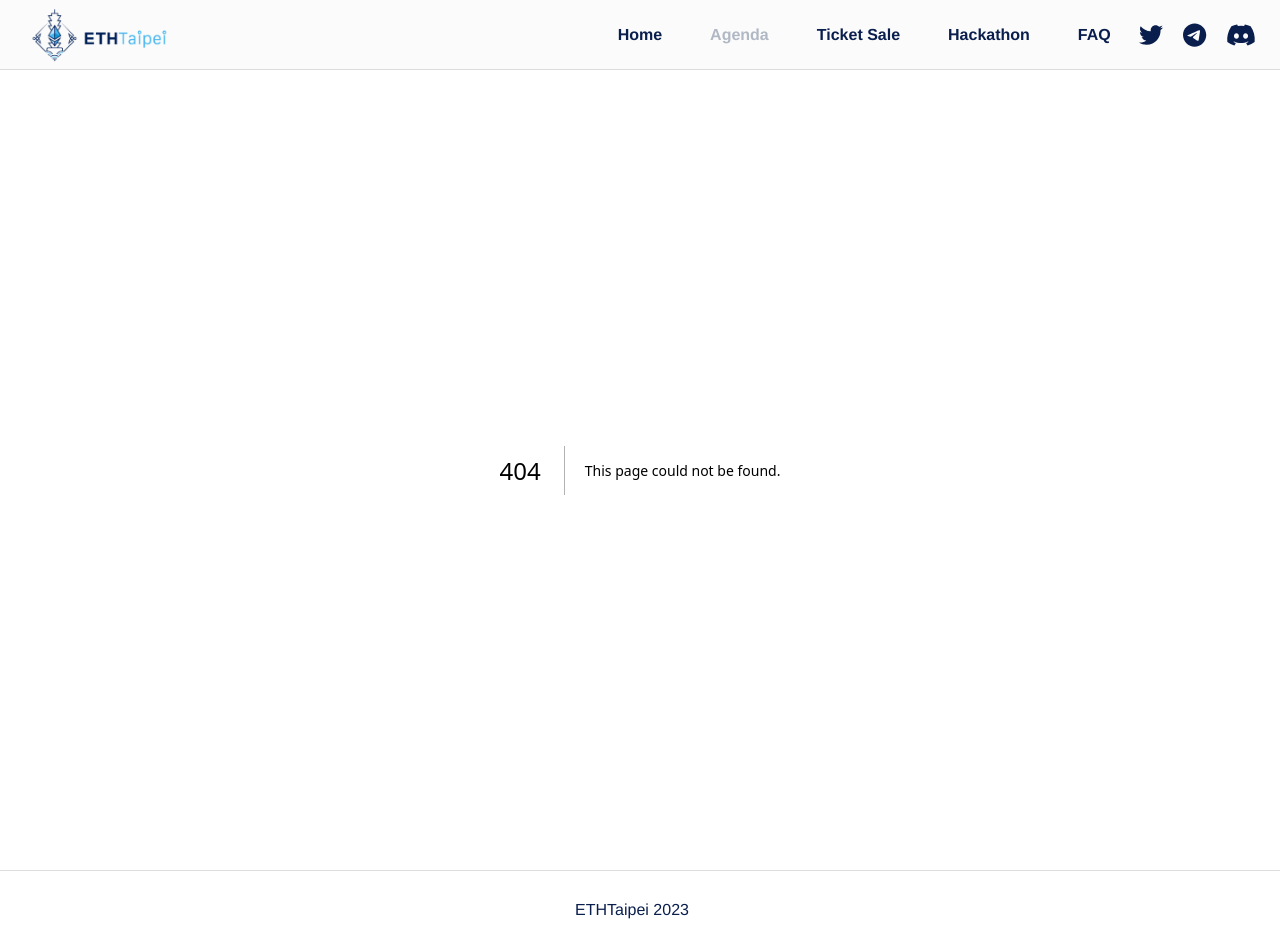
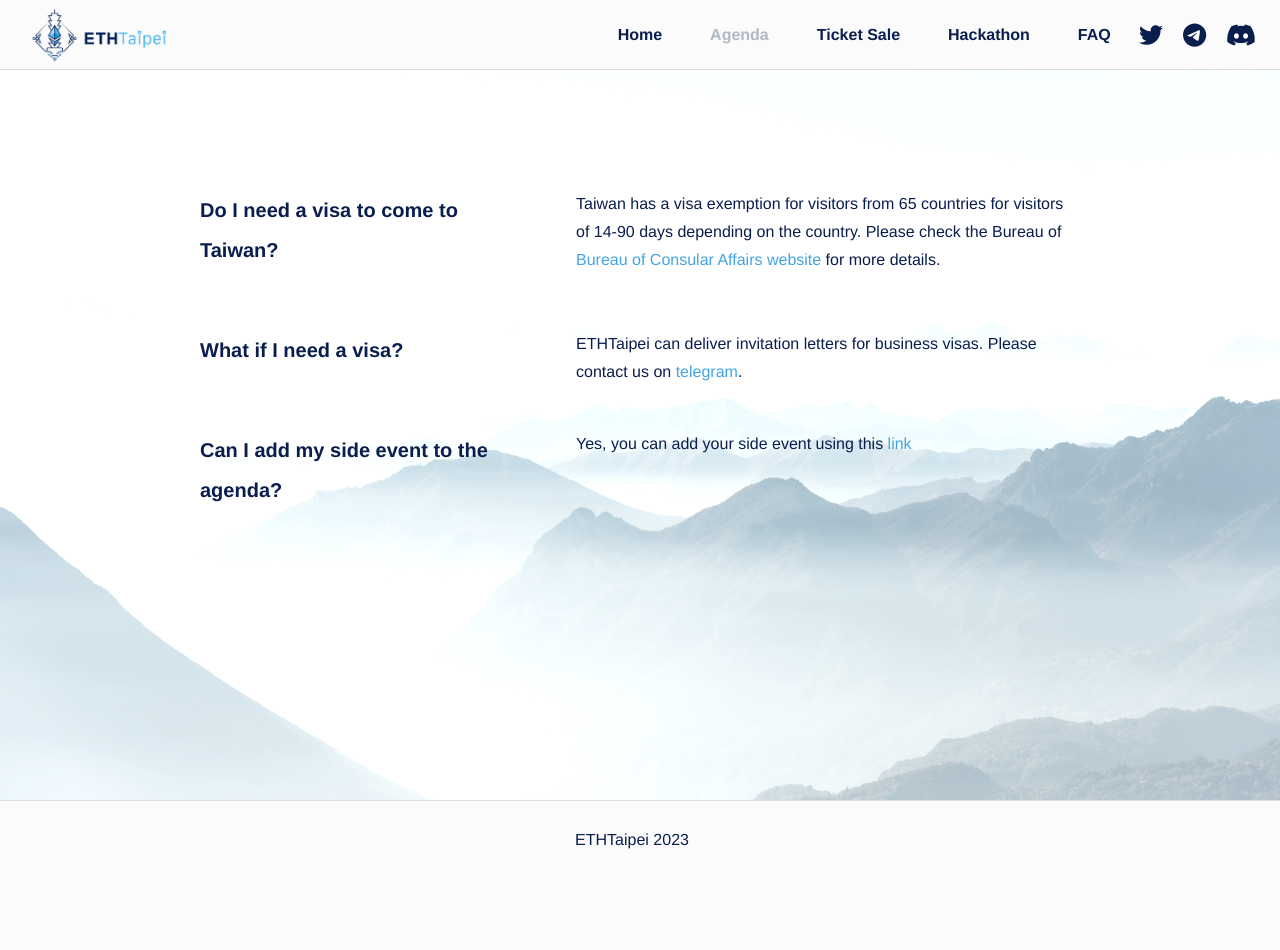
Before and after one commit to ETHTaipei/ETH-Taipei-Website, a Next.js app: page /faq in a window 1280 px wide. Before the commit this address had no page. After the commit the page ends 880 px from the top, so only its background shows below. Built offline with nearby package versions, Linux system fonts and the light colour scheme.

Commit message:
chore: rename files

```diff
--- a/components/VisaPage/Visa.tsx
+++ b/components/FAQPage/FAQ.tsx
@@ -7,7 +7,7 @@ import { visaUrl, telegramUrl, sideEvnetUrl } from "@/public/constant/urls";
 import bgImage from "@/public/images/eth-taipei-banner-background-2.png";
 import t from "@/public/constant/content";
 
-const Visa = () => {
+const FAQ = () => {
   return (
     <Container>
       <Image src={bgImage} fill quality={100} alt="bgImage" />
@@ -46,7 +46,7 @@ const Visa = () => {
   );
 };
 
-export default Visa;
+export default FAQ;
 
 const Container = styled.div`
   min-height: calc(100vh - 70px);
--- a/components/Layout/Header.tsx
+++ b/components/Layout/Header.tsx
@@ -50,8 +50,8 @@ const navItems = [
     isPlugin: false,
   },
   {
-    label: t.navs.visa,
-    value: "/visa",
+    label: t.navs.faq,
+    value: "/faq",
     disabled: false,
     isNewTab: false,
     isPlugin: false,
--- a/pages/visa/index.tsx
+++ b/pages/faq/index.tsx
@@ -1,17 +1,17 @@
 import Colors from "@/styles/colors";
 import React from "react";
 import styled from "styled-components";
-import Visa from "@/components/VisaPage/Visa";
+import FAQ from "@/components/FAQPage/FAQ";
 
-const VisaPage = () => {
+const FAQPage = () => {
   return (
     <Container>
-      <Visa />
+      <FAQ />
     </Container>
   );
 };
 
-export default VisaPage;
+export default FAQPage;
 
 const Container = styled.div`
   width: 100%;
--- a/public/constant/content.ts
+++ b/public/constant/content.ts
@@ -45,7 +45,7 @@ const navs = {
   agenda: "Agenda",
   ticket: "Ticket Sale",
   hackathon: "Hackathon",
-  visa: "FAQ",
+  faq: "FAQ",
 };
 
 const visa = {
```
